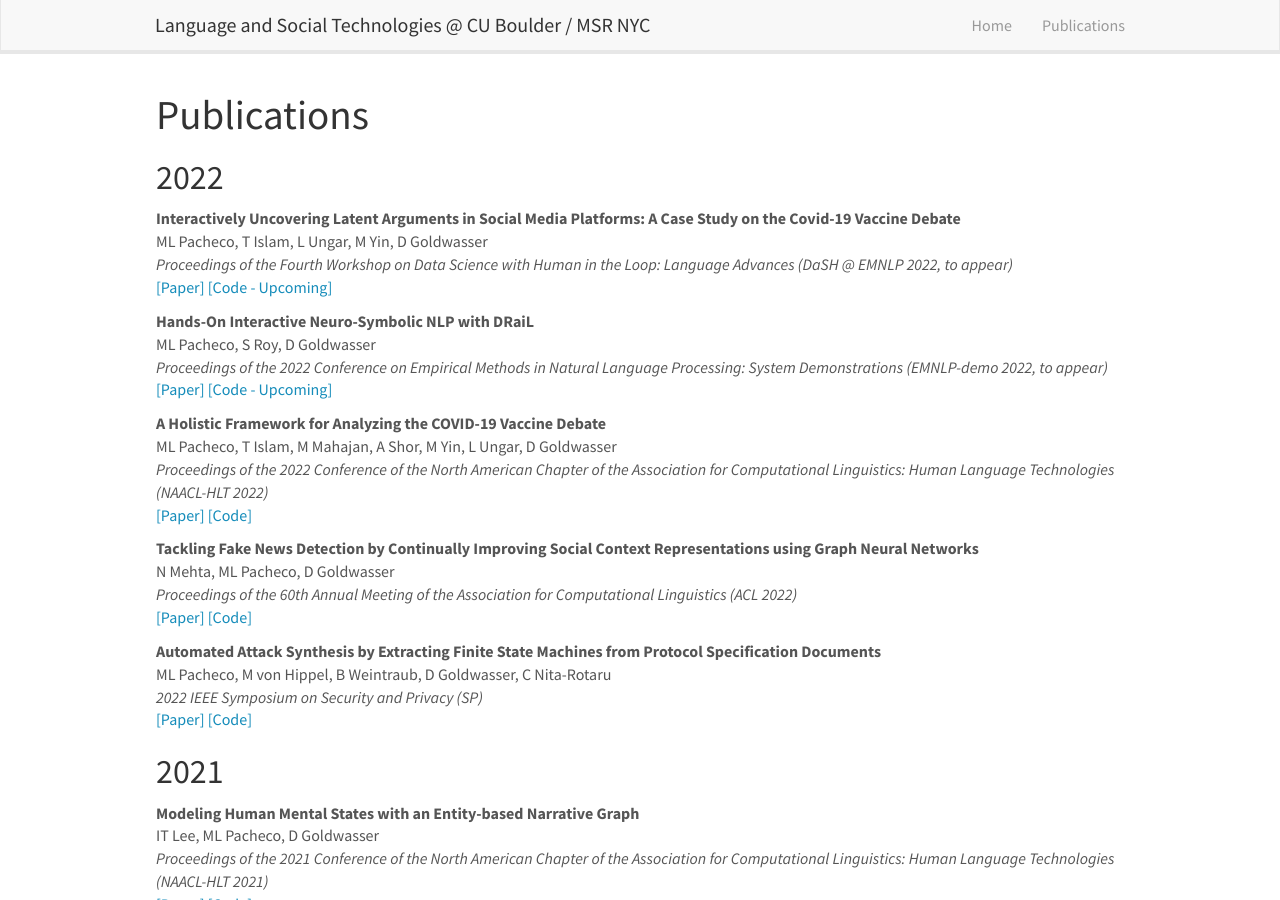
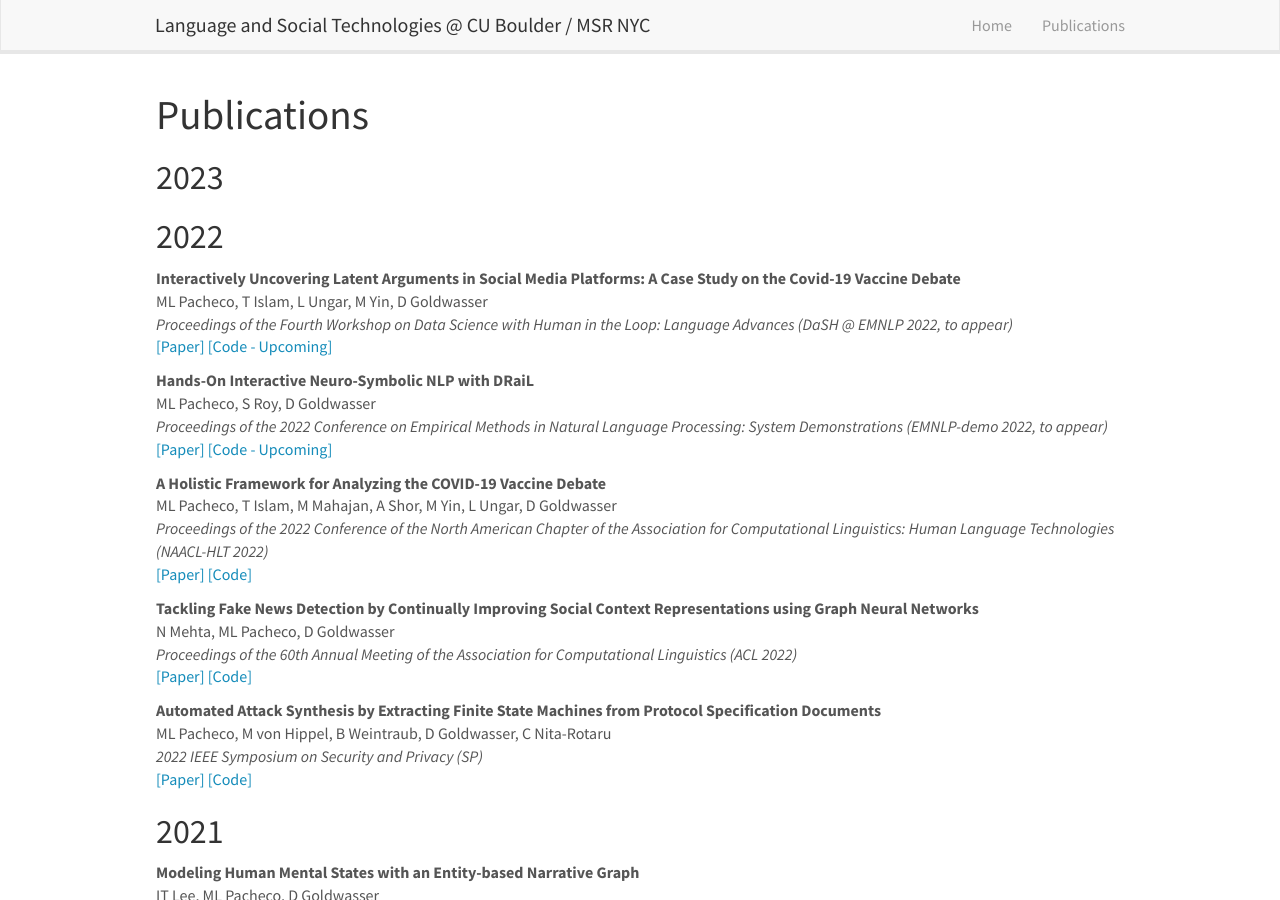
Before and after one commit to mlpacheco/mlpacheco.github.io, a Jekyll site: the page built from _pages/publications.md, in a window 1280 px wide and 900 px high. Built offline with Jekyll 4.4.1, drawn with Linux system fonts in a browser that asks for light colours; nearby versions of some CDN libraries.

Commit message:
Update publications.md

```diff
--- a/_pages/publications.md
+++ b/_pages/publications.md
@@ -8,6 +8,18 @@
 
 
 # Publications
+
+## 2023
+
+{% for publi in site.data.publist_2023 %}
+
+  <b>{{ publi.title }}</b> <br />
+  {{ publi.authors }} <br />
+  <em>{{ publi.venue }}</em> <br />
+  <a href="{{ publi.link.url }}">{{ publi.link.display }}</a>
+  <a href="{{ publi.code.url }}">{{ publi.code.display }}</a>
+
+{% endfor %}
 
 ## 2022
 
```
